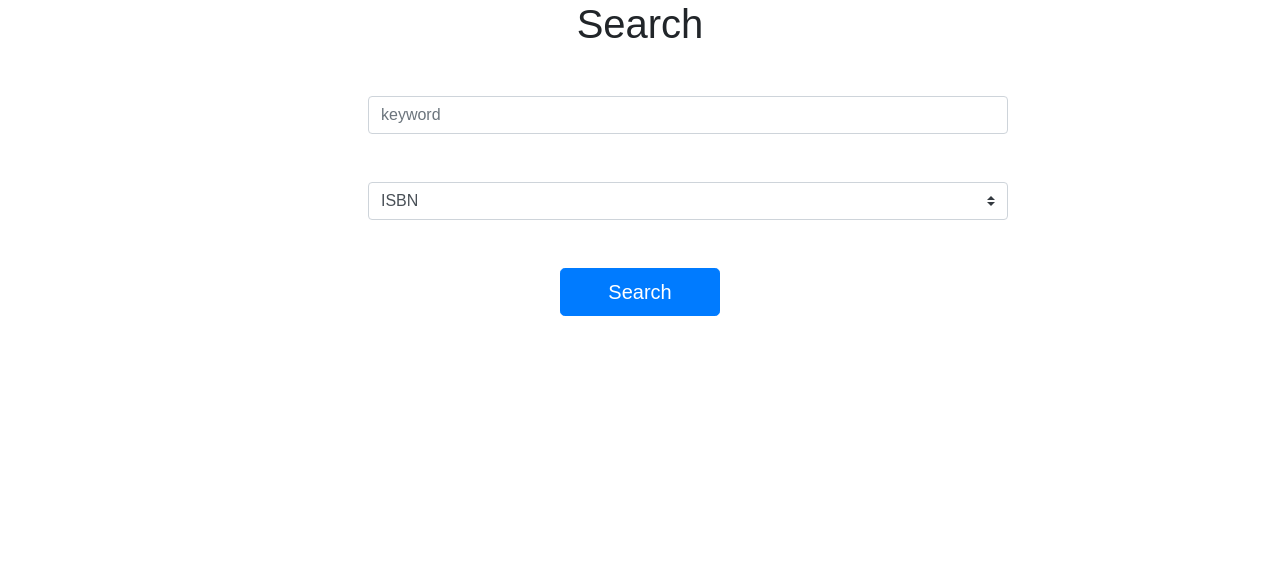
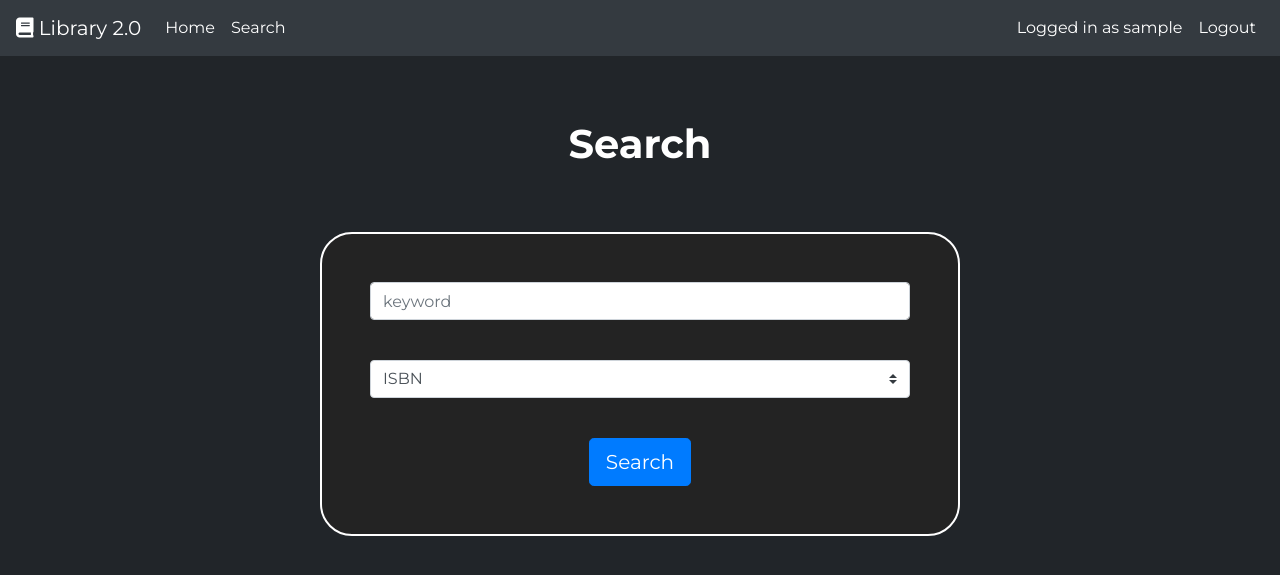
Before and after one commit to AhmedNergal/project1, a Flask app: page /search in a window 1280 px wide. Shown: the top 575 px of the page. Run offline with Flask 2, Linux system fonts and the light colour scheme; the visitor is signed in with stand-in values (Sample User, id 1); some libraries are stand-ins or nearby versions.

Commit message:
Added navbar, bug fixes, finished styling

```diff
--- a/application.py
+++ b/application.py
@@ -36,34 +36,40 @@ def index():
 
 @app.route("/register", methods=["GET", "POST"])
 def register():
-    if request.method == "GET":
-        return render_template("register.html")
-    elif request.method == "POST":
-        username = request.form.get("username")
-        password = request.form.get("password")
-        try:
-            db.execute("INSERT INTO users (username, password) VALUES (:username, :password)",
-                    {"username" : username, "password" : password})
-            db.commit()
-            return redirect("/search", code=303)
+    if 'username' not in session:
+        if request.method == "GET":
+            return render_template("register.html")
+        elif request.method == "POST":
+            username = request.form.get("username")
+            password = request.form.get("password")
+            try:
+                db.execute("INSERT INTO users (username, password) VALUES (:username, :password)",
+                        {"username" : username, "password" : password})
+                db.commit()
+                return redirect("/search", code=303)
 
-        except:
-            return render_template("error.html", message="Username already exists!!!")
+            except:
+                return render_template("error.html", message="Username already exists!!!")
+    else:
+            return redirect("/", code=303)
 
 # Login Routes
 
 @app.route("/login", methods=["GET", "POST"])
 def login():
-    if request.method == "GET":
-        return render_template("login.html")
-    elif request.method == "POST":
-        username = request.form.get("username")
-        password = request.form.get("password")
-        if db.execute("SELECT * FROM users WHERE username = :username AND password = :password", {"username" : username, "password" : password}).rowcount != 0:
-            session['username'] = username
-            return redirect("/search", code=303)
-        else:
-            return render_template("error.html", message="Incorrect username or password!!")
+    if 'username' not in session:
+        if request.method == "GET":
+            return render_template("login.html")
+        elif request.method == "POST":
+            username = request.form.get("username")
+            password = request.form.get("password")
+            if db.execute("SELECT * FROM users WHERE username = :username AND password = :password", {"username" : username, "password" : password}).rowcount != 0:
+                session['username'] = username
+                return redirect("/search", code=303)
+            else:
+                return render_template("error.html", message="Incorrect username or password!!")
+    else:
+        return redirect("/", code=303)
 
 # Logout Route
 
@@ -78,10 +84,12 @@ def logout():
 def search():
     if request.method == "GET":
         if 'username' in session:
-            return render_template("search.html")
+                username = session['username']
+                return render_template("search.html", username=username)
         else:
             return redirect("/login")
     elif request.method == "POST":
+        username = session['username']
         keyword = request.form.get("keyword")
         query = request.form.get("query")
         if query == "isbn":
@@ -93,24 +101,29 @@ def search():
         elif query == "year":
             results = db.execute("SELECT * FROM books WHERE year = :keyword", {"keyword" : keyword}).fetchall()
 
-        return render_template("results.html", results=results)
+        return render_template("results.html", results=results, username=username)
 
 # Book Route
 
 @app.route("/book/<int:book_id>")
 def book(book_id):
-    book = db.execute("SELECT * FROM books WHERE id = :id", {"id" : book_id}).fetchone()
-    reviews = db.execute("SELECT * FROM reviews JOIN users ON reviews.user_id = users.id WHERE book_id = :book_id", {"book_id" : book_id}).fetchall()
-    res = requests.get("https://www.goodreads.com/book/review_counts.json", params={"key" : "DnUD36XqebyhLfdgeQav5Q", "isbns" : book.isbn})
-    goodreads_results = res.json()
-    average_score = goodreads_results["books"][0]["average_rating"]
-    review_count = goodreads_results["books"][0]["reviews_count"]
-    print(average_score)
-    print(review_count)
-    if book is None:
-        return render_template("error.html", message="Such book doesn't exist!!!")
+    if 'username' in session:
+        username = session['username']
+        book = db.execute("SELECT * FROM books WHERE id = :id", {"id" : book_id}).fetchone()
+        reviews = db.execute("SELECT * FROM reviews JOIN users ON reviews.user_id = users.id WHERE book_id = :book_id", {"book_id" : book_id}).fetchall()
+        res = requests.get("https://www.goodreads.com/book/review_counts.json", params={"key" : "DnUD36XqebyhLfdgeQav5Q", "isbns" : book.isbn})
+        goodreads_results = res.json()
+        average_score = goodreads_results["books"][0]["average_rating"]
+        review_count = goodreads_results["books"][0]["reviews_count"]
+        print(average_score)
+        print(review_count)
+        if book is None:
+            return render_template("error.html", message="Such book doesn't exist!!!")
+        else:
+            return render_template("book.html", book=book, reviews=reviews, average_score=average_score, review_count=review_count, username=username)
+
     else:
-        return render_template("book.html", book=book, reviews=reviews, average_score=average_score, review_count=review_count)
+        return render_template("login.html")
 
 # Review Routes
 
@@ -122,11 +135,11 @@ def review(book_id):
         user_id = int(db.execute("SELECT id FROM users WHERE username = :username", {"username" : username}).fetchone()[0])
         print('The user id is: ' + str(user_id))
         if request.method == "GET":
-            return render_template("review.html", book=book)
+            return render_template("review.html", book=book, username=username)
         elif request.method == "POST":
             if db.execute("SELECT * FROM reviews WHERE user_id = :user_id AND book_id = :book_id",
                     {"user_id" : user_id, "book_id" : book_id }).rowcount != 0:
-                    return render_template("error.html", message="You reviewed this book before!!!")
+                    return render_template("error.html", username=username, message="You reviewed this book before!!!")
             else:
                 rating = request.form.get("rating")
                 review_title = request.form.get("review_title")
@@ -134,7 +147,9 @@ def review(book_id):
                 db.execute("INSERT INTO reviews (user_id, book_id, rating, review_title, review_body) VALUES (:user_id, :book_id, :rating, :review_title, :review_body)",
                             {"user_id" : user_id, "book_id" : book_id, "rating" : rating, "review_title" : review_title, "review_body" : review_body})
                 db.commit()
-                return redirect("/", code=303)
+                stringId = str(book_id)
+                redirectURL = "/book/" + stringId
+                return redirect(redirectURL, code=303)
 
 # ISBN API Route
 
--- a/static/style.css
+++ b/static/style.css
@@ -1,66 +1,64 @@
 body {
-  font-family: Arial; }
+  font-family: Montserrat;
+  background-color: #212529;
+  color: white; }
 
-.jumbotron {
+.main-header {
+  margin: 0 auto;
+  margin-top: 6rem;
+  width: 70%;
   text-align: center; }
-  .jumbotron h1 {
-    font-size: 3rem;
+  .main-header h1 {
+    font-weight: bold;
+    font-size: 3rem; }
+  .main-header p {
+    font-size: 1.5rem; }
+
+.main {
+  text-align: center;
+  margin: 0 auto;
+  margin-top: 4rem;
+  font-weight: bold; }
+  .main h3 {
     margin-bottom: 2rem; }
-  .jumbotron p {
+  .main a {
+    margin-left: 0.25rem;
+    margin-right: 0.25rem; }
+
+.custom-form {
+  margin: 0 auto;
+  margin-top: 4rem;
+  width: 50%;
+  text-align: center;
+  border-radius: 2rem;
+  padding: 3rem;
+  background-color: #232323;
+  border: 2px solid white; }
+  .custom-form input {
+    margin-bottom: 2.5rem; }
+  .custom-form select {
+    margin-bottom: 2.5rem; }
+  .custom-form .custom-radio {
+    margin-bottom: 1rem; }
+
+.card {
+  margin-top: 2rem; }
+  .card .card-text {
+    padding: 1rem; }
+
+.results-table {
+  margin-top: 2rem; }
+
+.review-form {
+  margin-bottom: 2rem; }
+  .review-form label {
     font-weight: bold; }
 
-.main {
-  max-width: 75%;
-  margin-right: auto;
-  margin-left: auto;
-  margin-top: 4rem;
-  text-align: center; }
-  .main h3 {
-    margin-bottom: 2rem; }
-
-.form-group {
-  margin: auto;
-  max-width: 50%; }
-
-.form-control {
-  margin: 3rem; }
-
-.custom-select {
-  margin-left: 3rem;
-  margin-right: 3rem;
-  margin-bottom: 3rem; }
-
-.form-group .btn-primary {
-  width: 25%;
-  margin-left: 15rem; }
-
-.table {
-  margin-top: 2rem; }
-
-.card-text {
-  padding: 0.5rem;
-  margin: 0.5rem; }
-
-#review-button {
+#error-message {
   margin-top: 3rem;
-  margin-bottom: 2rem;
-  margin-left: 86%; }
-
-.review .card {
-  margin-top: 3rem; }
-
-.custom-control-inline {
-  margin-top: 2rem;
-  margin-left: 10%;
-  margin-bottom: 2rem; }
-
-#review-title {
-  margin: 0; }
-
-#review-body {
-  margin: 0; }
-
-#submit-review {
-  margin-top: 2.5rem; }
+  text-align: center;
+  font-style: italic;
+  font-weight: bold;
+  font-size: 1.25rem; }
 
 /*# sourceMappingURL=style.css.map */
--- a/static/style.scss
+++ b/static/style.scss
@@ -1,85 +1,79 @@
 body {
-  font-family: Arial;
+  font-family: Montserrat;
+  background-color: #212529;
+  color: white;
 }
 
-.jumbotron {
+.main-header {
+  margin: 0 auto;
+  margin-top: 6rem;
+  width: 70%;
   text-align: center;
   h1 {
+    font-weight: bold;
     font-size: 3rem;
+  }
+  p {
+    font-size: 1.5rem;
+  }
+}
+
+.main {
+  text-align: center;
+  margin: 0 auto;
+  margin-top: 4rem;
+  font-weight: bold;
+  h3 {
     margin-bottom: 2rem;
   }
-  p {
+  a {
+    margin-left: 0.25rem;
+    margin-right: 0.25rem;
+  }
+}
+
+.custom-form {
+  margin: 0 auto;
+  margin-top: 4rem;
+  width: 50%;
+  text-align: center;
+  border-radius: 2rem;
+  padding: 3rem;
+  background-color: #232323;
+  border: 2px solid white;
+  input {
+    margin-bottom: 2.5rem;
+  }
+  select {
+    margin-bottom: 2.5rem;
+  }
+  .custom-radio {
+    margin-bottom: 1rem;
+  }
+}
+
+.card {
+  margin-top: 2rem;
+  .card-text {
+    padding: 1rem;
+  }
+}
+
+.results-table {
+  margin-top: 2rem;
+}
+
+.review-form {
+  margin-bottom: 2rem;
+  label {
     font-weight: bold;
   }
 }
 
-.main {
-  max-width: 75%;
-  margin-right: auto;
-  margin-left: auto;
-  margin-top: 4rem;;
+#error-message {
+  margin-top: 3rem;
   text-align: center;
-  h3 {
-    margin-bottom: 2rem;
-  }
+  font-style:italic;
+  font-weight: bold;
+  font-size: 1.25rem;
 }
-
-.form-group {
-  margin: auto;
-  max-width: 50%;
-}
-
-.form-control {
-  margin: 3rem;
-}
-.custom-select {
-  margin-left: 3rem;
-  margin-right: 3rem;
-  margin-bottom: 3rem;
-}
-
-.form-group {
-  .btn-primary {
-    width: 25%;
-    margin-left: 15rem;
-  }
-}
-
-.table {
-  margin-top: 2rem;
-}
-
-.card-text {
-  padding: 0.5rem;
-  margin: 0.5rem;
-}
-
-#review-button {
-  margin-top: 3rem;
-  margin-bottom: 2rem;
-  margin-left: 86%;
-}
-
-.review {
-  .card {
-    margin-top: 3rem;
-  }
-}
-
-.custom-control-inline{
-  margin-top: 2rem;
-  margin-left: 10%;
-  margin-bottom: 2rem;
-}
-
-#review-title {
-  margin: 0;
-}
-
-#review-body {
-  margin: 0;
-}
-
-#submit-review {
-  margin-top: 2.5rem;
-}
--- a/templates/book.html
+++ b/templates/book.html
@@ -6,7 +6,7 @@
 
 {% block body %}
 <div class="container">
-  <div class="card">
+  <div class="card text-white bg-dark mb-3">
     <h1 class="card-header">Information about {{ book.title }}</h1>
     <p class="card-text">Title: <strong><em>{{ book.title }}</em></strong></p>
     <p class="card-text">ISBN: <strong><em>{{ book.isbn }}</em></strong></p>
@@ -17,7 +17,7 @@
   </div>
     <div class="reviews">
       <a class="btn btn-lg btn-primary" id="review-button" href="{{ url_for('review', book_id=book.id) }}">Add a review</a>
-      <div class="card">
+      <div class="card text-white bg-dark mb-3">
         {% for review in reviews %}
           <h5 class="card-header">{{ review.username }}'s Review</h5>
           <h5 class="card-text">{{ review.username }}'s Rating: {{ review.rating }} / 5</h4>
--- a/templates/error.html
+++ b/templates/error.html
@@ -5,7 +5,7 @@ Error
 {% endblock %}
 
 {% block body %}
-<h1>Error</h1>
+<h1 class="main">Error</h1>
 
-{{ message }}
+<p id="error-message">{{ message }}</p>
 {% endblock %}
--- a/templates/index.html
+++ b/templates/index.html
@@ -6,9 +6,9 @@ Homepage
 
 {% block body %}
   <div class="container">
-    <div class="jumbotron">
+    <div class="main-header">
       <h1>Library 2.0</h1>
-      <p>Review books and watch book reviews, it's that simple!</p>
+      <p>Review books and read book reviews, it's that simple!</p>
     </div>
     <div class="main">
       {% if username is not string  %}
--- a/templates/layout.html
+++ b/templates/layout.html
@@ -4,9 +4,53 @@
     <meta charset="utf-8">
     <title>Library 2.0 - {% block title %} {% endblock %}</title>
     <link rel="stylesheet" href="https://stackpath.bootstrapcdn.com/bootstrap/4.1.3/css/bootstrap.min.css" integrity="sha384-MCw98/SFnGE8fJT3GXwEOngsV7Zt27NXFoaoApmYm81iuXoPkFOJwJ8ERdknLPMO" crossorigin="anonymous">
+    <link href="https://fonts.googleapis.com/css?family=Montserrat:400,700" rel="stylesheet">
+    <link rel="stylesheet" href="https://use.fontawesome.com/releases/v5.4.1/css/all.css" integrity="sha384-5sAR7xN1Nv6T6+dT2mhtzEpVJvfS3NScPQTrOxhwjIuvcA67KV2R5Jz6kr4abQsz" crossorigin="anonymous">
     <link rel="stylesheet" type="text/css" href="{{ url_for('static', filename="style.css") }}">
   </head>
   <body>
+    <nav class="navbar navbar-expand-lg navbar-dark bg-dark sticky-top">
+      <a class="navbar-brand" href="{{ url_for('index') }}"><i class="fas fa-book"></i> Library 2.0</a>
+      <button class="navbar-toggler" type="button" data-toggle="collapse" data-target="#navbarSupportedContent" aria-controls="navbarSupportedContent" aria-expanded="false" aria-label="Toggle navigation">
+        <span class="navbar-toggler-icon"></span>
+      </button>
+
+      <div class="collapse navbar-collapse" id="navbarSupportedContent">
+        <ul class="navbar-nav mr-auto">
+          {% if username is not string %}
+          <li class="nav-item active">
+            <a class="nav-link" href="{{ url_for('index') }}">Home <span class="sr-only">(current)</span></a>
+          </li>
+          {% else %}
+          <li class="nav-item active">
+            <a class="nav-link" href="{{ url_for('index') }}">Home <span class="sr-only">(current)</span></a>
+          </li>
+          <li class="nav-item active">
+            <a class="nav-link" href="{{ url_for('search') }}">Search <span class="sr-only">(current)</span></a>
+          </li>
+          {% endif %}
+        </ul>
+        <ul class="navbar-nav ml-auto">
+          {% if username is not string %}
+          <li class="nav-item active">
+            <a class="nav-link" href="{{ url_for('register') }}">Register <span class="sr-only">(current)</span></a>
+          </li>
+          <li class="nav-item active">
+            <a class="nav-link" href="{{ url_for('login') }}">Login <span class="sr-only">(current)</span></a>
+          </li>
+          {% else %}
+          <li class="nav-item active">
+            <a class="nav-link" href="#">Logged in as {{ username }} <span class="sr-only">(current)</span></a>
+          </li>
+          <li class="nav-item active">
+            <a class="nav-link" href="{{ url_for('logout') }}">Logout <span class="sr-only">(current)</span></a>
+          </li>
+          {% endif %}
+        </ul>
+      </div>
+    </nav>
+
+
     {% block body %}
     {% endblock %}
 
--- a/templates/results.html
+++ b/templates/results.html
@@ -5,9 +5,9 @@ Search Results
 {% endblock %}
 
 {% block body %}
-<h1 style="text-align: center;">Search Results</h1>
+<h1 class="main">Search Results</h1>
 
-<div class="container">
+<div class="container results-table">
   {% if results %}
     <table class="table">
         <thead>
--- a/templates/search.html
+++ b/templates/search.html
@@ -5,9 +5,9 @@ Search
 {% endblock %}
 
 {% block body %}
-<h1 style="text-align: center;">Search</h1>
+<h1 class="main">Search</h1>
 <form action="{{ url_for('search') }}" method="post">
-  <div class="form-group">
+  <div class="form-group custom-form">
     <input class="form-control" type="text" name="keyword" placeholder="keyword">
     <select class="custom-select" name="query">
       <option value="isbn">ISBN</option>
```
Also changed, not shown: templates/login.html (+4 -4 lines), templates/register.html (+4 -4 lines), templates/review.html (+4 -4 lines), 2 other files.
